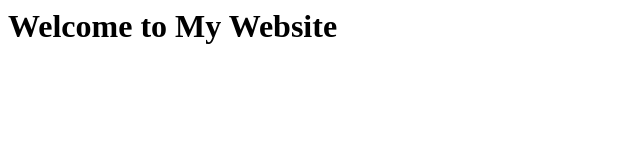
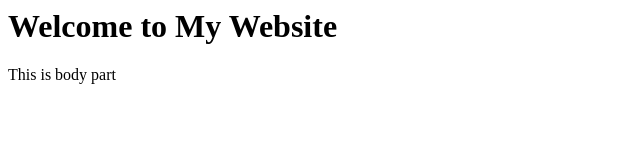
Before and after one commit to rajalahan/jsmmc, a plain HTML site: page index.html in a window 1280 px wide. Shown: the full height of the page, 0-640 px from the left. Drawn offline with Linux system fonts and the light colour scheme.

Commit message:
Testing on the first opening after program start

```diff
--- a/index.html
+++ b/index.html
@@ -1 +1,2 @@
 <h1> Welcome to My Website</h1>
+<p> This is body part</p>
```
